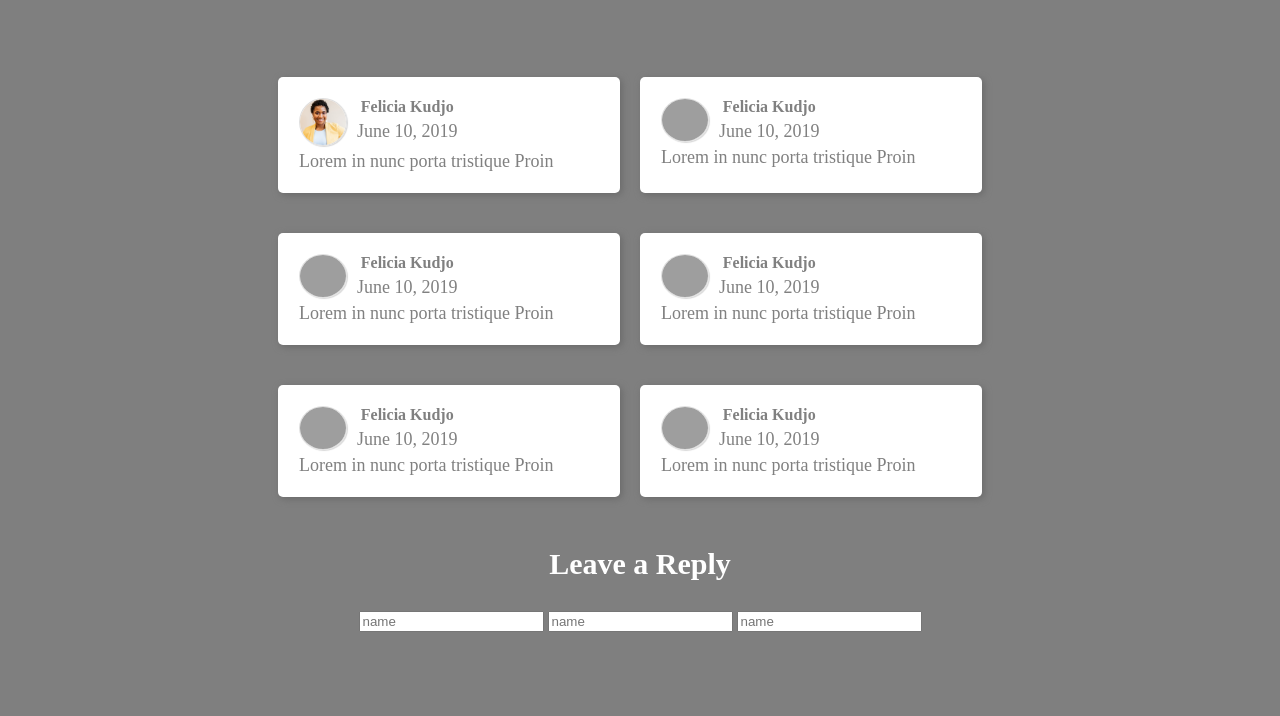
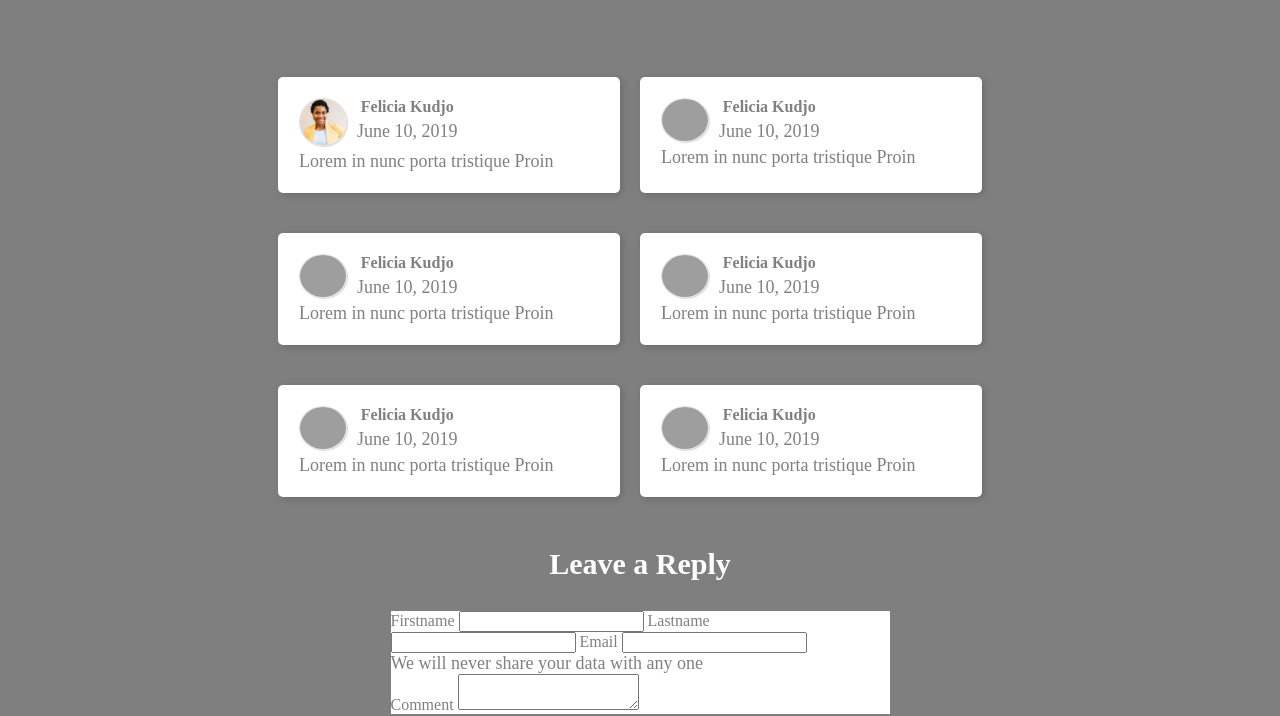
Before and after one commit to ctokoli/RCC-Project, a plain HTML site: page Reviews.html in a window 1280 px wide. Shown: the part 266-982 px from the top of the page. Drawn offline with Linux system fonts and the light colour scheme; grey boxes are pictures that could not be loaded.

Commit message:
add inputs fields

```diff
--- a/Reviews.html
+++ b/Reviews.html
@@ -98,10 +98,19 @@
     <div class="form-cont">
       <h3>Leave a Reply</h3>
       <div>
-        <form>
-          <input type="text" placeholder="name" >
-          <input type="text" placeholder="name" >
-          <input type="text" placeholder="name" >
+        <form class="form">
+          <labe>Firstname</labe>
+          <input type="text"  >
+          <labe>Lastname</labe>
+          <input type="text" >
+          <labe>Email</labe>
+          <input type="text" >
+          <p>We will never share your data with any one</p>
+          <labe>Comment</labe>
+          <textarea>
+
+          </textarea>
+
         </form>
       </div>
     </div>
--- a/css/style.css
+++ b/css/style.css
@@ -1210,6 +1210,14 @@ box-sizing: content-box;
 
 .profile-details h4, p {
   margin: 0px;
+}
+
+form.form {
+  width: 499px;
+  margin: 0 auto;
+  background: white;
+  color: grey;
+  text-align: left;
 }
 
 .Offers-Packages{
```
